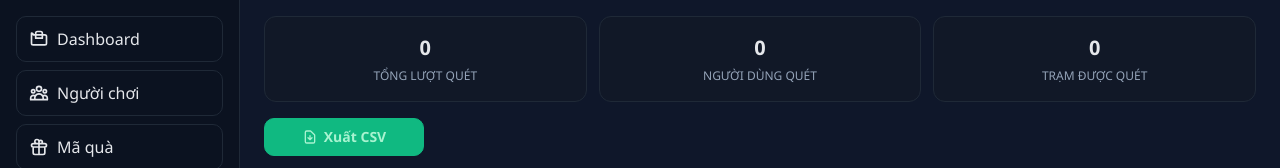
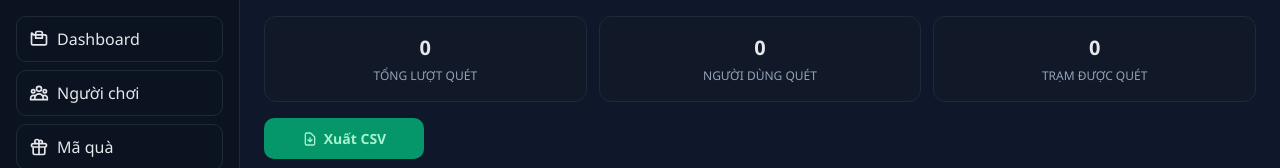
Before and after one commit to magnificodev/halovpbank2025, a PHP site: page /admin/logs.php in a window 1280 px wide. Shown: the part 74-242 px from the top of the page. Run offline with PHP 8.4, Linux system fonts and the light colour scheme; the visitor is signed in with stand-in values (Sample User, id 1); data that the repository does not hold is empty.

Commit message:
Match CSV button styling to logout button: update padding, border-radius, display, gap, line-height; add dark mode styling for CSV buttons

```diff
--- a/admin/gifts.php
+++ b/admin/gifts.php
@@ -92,8 +92,8 @@ $totalPages = ceil($totalCount / $perPage);
         .content{flex:1;padding:16px 24px}
         .wrap{padding:0;max-width:none;margin:0}
         .toolbar{display:flex;gap:10px;align-items:center;justify-content:flex-start;margin:0 0 12px}
-        .csv-btn{padding:10px 16px;background:#10b981;border:1px solid #10b981;border-radius:10px;color:#ffffff;font-weight:600;display:inline-flex;align-items:center;justify-content:center;text-align:center;width:160px;box-sizing:border-box;font-family:'Segoe UI',Tahoma,Geneva,Verdana,sans-serif;font-size:14px;letter-spacing:0;line-height:1}
-        .csv-btn:hover{background:#059669}
+        .csv-btn{padding:10px 20px;border-radius:10px;background:var(--accent);border:1px solid var(--accent);color:#fff;display:flex;align-items:center;justify-content:center;gap:6px;text-decoration:none;font-size:14px;font-weight:600;cursor:pointer;border:none;font-family:'Segoe UI',Tahoma,Geneva,Verdana,sans-serif;line-height:1.5;width:160px;box-sizing:border-box}
+        .csv-btn:hover{background:var(--accent-600)}
         table{width:100%;border-collapse:separate;background:#ffffff;border-radius:12px;overflow:hidden}
         th{background:#f9fafb;color:#374151;padding:12px;text-align:left;font-weight:600;text-transform:uppercase;font-size:12px;letter-spacing:.4px}
         td{padding:12px;transition:background .2s ease;vertical-align:middle}
@@ -147,6 +147,8 @@ $totalPages = ceil($totalCount / $perPage);
         body.dark .pagination .disabled{color:#6b7280;background:#0f172a}
         body.dark .pagination .disabled:hover{background:#0f172a;border-color:#1f2937;color:#6b7280}
         body.dark .pagination-info{color:#94a3b8}
+        body.dark .csv-btn{background:var(--accent-600);border-color:var(--accent-600)}
+        body.dark .csv-btn:hover{background:var(--accent)}
         @media (max-width: 768px){
             .layout{flex-direction:column}
             .sidebar{width:100%;border-right:none;border-bottom:1px solid #e5e7eb}
--- a/admin/logs.php
+++ b/admin/logs.php
@@ -88,8 +88,8 @@ $totalPages = ceil($totalCount / $perPage);
         .content{flex:1;padding:16px 24px}
         .wrap{padding:0;max-width:none;margin:0}
         .toolbar{display:flex;gap:10px;align-items:center;justify-content:flex-start;margin:0 0 12px}
-        .csv-btn{padding:10px 16px;background:#10b981;border:1px solid #10b981;border-radius:10px;color:#ffffff;font-weight:600;display:inline-flex;align-items:center;justify-content:center;text-align:center;width:160px;box-sizing:border-box;font-family:'Segoe UI',Tahoma,Geneva,Verdana,sans-serif;font-size:14px;letter-spacing:0;line-height:1}
-        .csv-btn:hover{background:#059669}
+        .csv-btn{padding:10px 20px;border-radius:10px;background:var(--accent);border:1px solid var(--accent);color:#fff;display:flex;align-items:center;justify-content:center;gap:6px;text-decoration:none;font-size:14px;font-weight:600;cursor:pointer;border:none;font-family:'Segoe UI',Tahoma,Geneva,Verdana,sans-serif;line-height:1.5;width:160px;box-sizing:border-box}
+        .csv-btn:hover{background:var(--accent-600)}
         table{width:100%;border-collapse:separate;background:#ffffff;border-radius:12px;overflow:hidden}
         th{background:#f9fafb;color:#374151;padding:12px;text-align:left;font-weight:600;text-transform:uppercase;font-size:12px;letter-spacing:.4px}
         td{padding:12px;transition:background .2s ease}
@@ -153,6 +153,8 @@ $totalPages = ceil($totalCount / $perPage);
         body.dark .pagination .disabled{color:#6b7280;background:#0f172a}
         body.dark .pagination .disabled:hover{background:#0f172a;border-color:#1f2937;color:#6b7280}
         body.dark .pagination-info{color:#94a3b8}
+        body.dark .csv-btn{background:var(--accent-600);border-color:var(--accent-600)}
+        body.dark .csv-btn:hover{background:var(--accent)}
         @media (max-width: 768px){
             .layout{flex-direction:column}
             .sidebar{width:100%;border-right:none;border-bottom:1px solid #e5e7eb}
```
Also changed, not shown: admin/users.php (+4 -4 lines).
